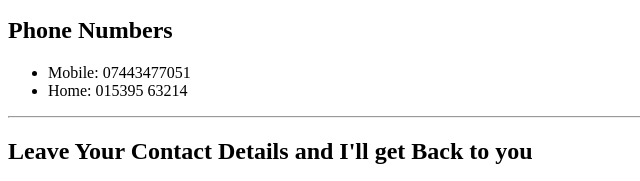
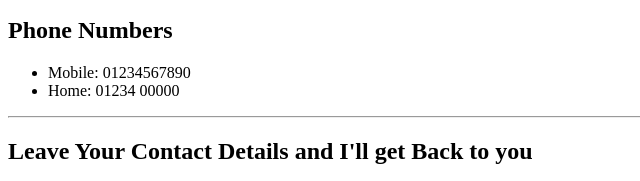
Before and after one commit to Szanyi95/CV, a plain HTML site: page contact.html in a window 1280 px wide. Shown: the part 174-355 px from the top of the page, 0-640 px from the left. Drawn offline with Linux system fonts and the light colour scheme.

Commit message:
Changed contact details

```diff
--- a/contact.html
+++ b/contact.html
@@ -17,8 +17,8 @@
 <!-- I have set the phone numbers as an unordered list due to their being mutiple numbers, of which the order is insignificant. -->
 
   <ul>
-    <li>Mobile: 07443477051</li>
-    <li>Home: 015395 63214</li>
+    <li>Mobile: 01234567890</li>
+    <li>Home: 01234 00000</li>
   </ul>
 
   <!-- The attribute 'class' refers to "A space-seperated list of the classes of the element. Classes allows CSS and Javascrippt to select and access specific elements via the class selectors or functions."
```
